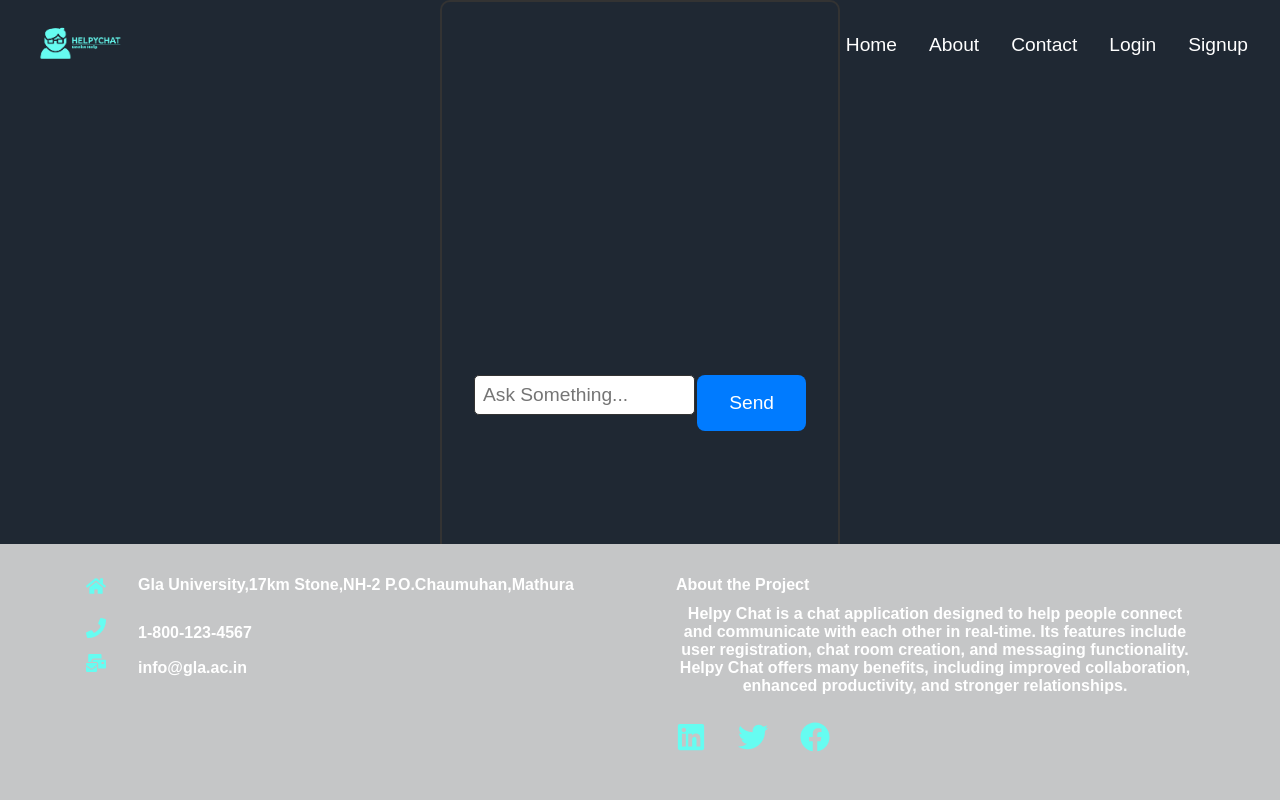
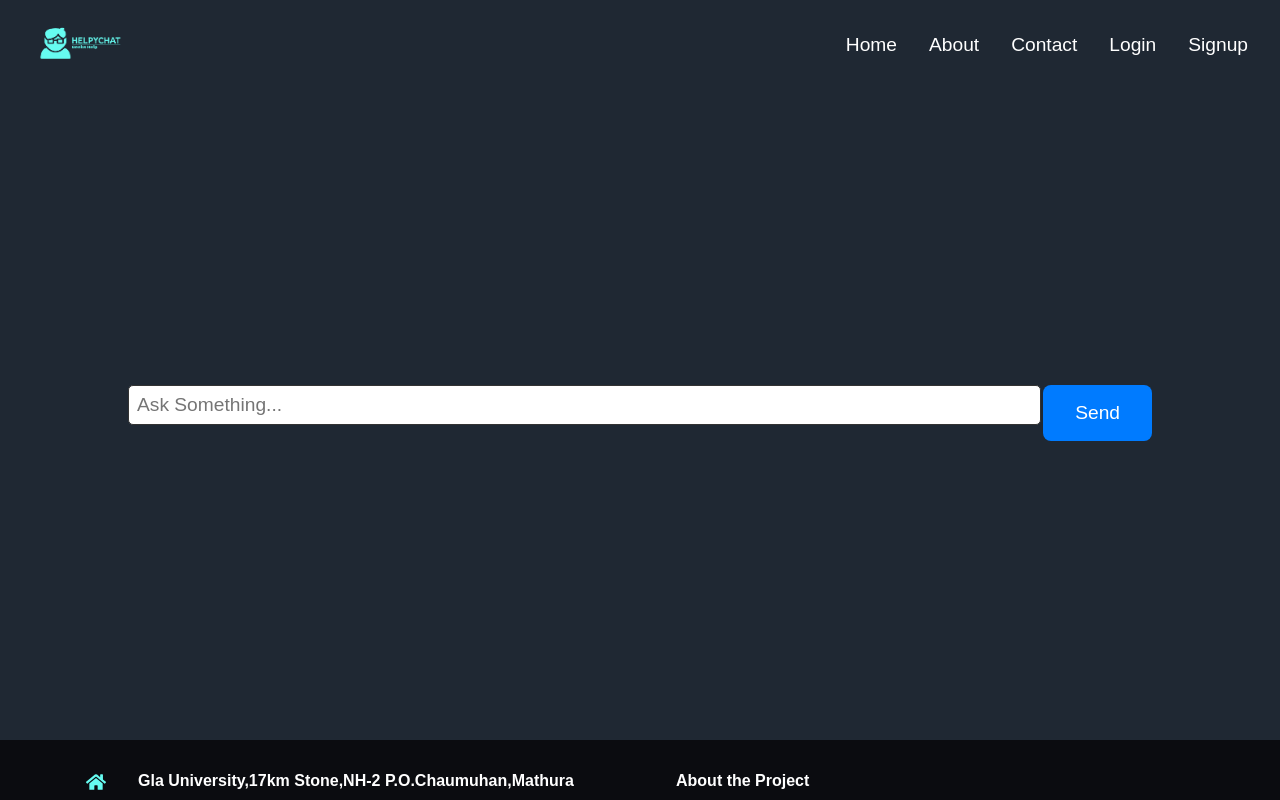
Before and after one commit to luckyverma09/HelpyChatProject, a React (Create React App) app in the folder view/: page / in a window 1280 px wide. Shown: the top 800 px of the page. Built offline with nearby package versions, Linux system fonts and the light colour scheme.

Commit message:
main commit

```diff
--- a/view/src/CSS/ChatBox.css
+++ b/view/src/CSS/ChatBox.css
@@ -11,22 +11,38 @@
 
   .container {
     display: flex;
+    margin: AUTO;
     flex-direction: column;
-    justify-content: space-between;
+    justify-content:center;
     height: 80vh;
-    width: 100%;
+    width: 80%;
   }
 
   .chats {
     padding: 3px;
-    overflow-y: scroll;
+    overflow-y:scroll;
+
     display: flex;
     flex-direction: column;
   }
-  .avtar {
+  .sendavtar {
     height: 40px;
     margin: 5px 10px 0px 0px;
-    border-radius: 50%;
+    border-top-right-radius: 0%;
+    border-bottom-left-radius: 50%;
+    border-bottom-right-radius: 50%;
+    border-top-left-radius: 50%;
+    border: 1px solid rgb(255, 255, 255);
+    padding: 2px;
+    background-color: rgb(228, 221, 181);
+  }
+  .reciveavtar {
+    height: 40px;
+    margin: 5px 10px 0px 0px;
+    border-top-right-radius: 50%;
+    border-bottom-left-radius: 50%;
+    border-bottom-right-radius: 50%;
+    border-top-left-radius: 0%;
     border: 1px solid rgb(255, 255, 255);
     padding: 2px;
     background-color: rgb(228, 221, 181);
@@ -62,3 +78,6 @@
   .message-text {
     margin: 1px;
   }
+  .chatcont{
+    margin-bottom: 10px;
+  }
--- a/view/src/CSS/Footer.css
+++ b/view/src/CSS/Footer.css
@@ -3,8 +3,8 @@
   height: 16rem;
   margin: 0;
   padding: 1rem 0;
-  background: #c5c6c7;
-  position: absolute;
+  background: #0b0c10;
+  position:auto;
   bottom: 0;
 }
 
--- a/view/src/CSS/Header.css
+++ b/view/src/CSS/Header.css
@@ -73,7 +73,7 @@
   justify-content: space-between;
   align-items: center;
   padding: 1rem;
-  position: fixed;
+  position:auto;
   width: 100%;
   height: 90px;
   z-index: 10;
--- a/view/src/CSS/Login.css
+++ b/view/src/CSS/Login.css
@@ -1,4 +1,4 @@
-.container {
+.loginbox{
   display: flex;
   flex-direction: column;
   align-items: center;
--- a/view/src/CSS/Signup.css
+++ b/view/src/CSS/Signup.css
@@ -1,4 +1,4 @@
-.container {
+.signupbox {
   max-width: 400px;
   margin: 0 auto;
   padding: 2rem;
--- a/view/src/Componenets/SubComponents/ChatBox.js
+++ b/view/src/Componenets/SubComponents/ChatBox.js
@@ -49,12 +49,13 @@ function ChatBox() {
           if (qna.from === YOU) {
             return (
               <div class="send chat">
+                <p>{renderContent(qna)}</p>
                 <img
                   src="https://cdn-icons-png.flaticon.com/512/924/924874.png"
                   alt=""
-                  class="avtar"
+                  class="sendavtar"
                 />
-                <p>{renderContent(qna)}</p>
+
               </div>
             );
           }
@@ -63,7 +64,7 @@ function ChatBox() {
               <img
                 src="https://cdn-icons-png.flaticon.com/512/6819/6819755.png"
                 alt=""
-                class="avtar"
+                class="reciveavtar"
               />
               <p>{renderContent(qna)}</p>
             </div>
@@ -75,7 +76,7 @@ function ChatBox() {
             <img
               src="https://cdn-icons-png.flaticon.com/512/6819/6819755.png"
               alt=""
-              class="avtar"
+              class="reciveavtar"
             />
             <p>Typing...</p>
           </div>
@@ -89,7 +90,7 @@ function ChatBox() {
           class="form-control col"
           placeholder="Ask Something..."
         />
-        <button disabled={loading} class="btn btn-outline-light" onClick={handleSend}>
+        <button disabled={loading} className="button" onClick={handleSend}>
           Send
         </button>
       </div>
--- a/view/src/Componenets/SubComponents/Home.js
+++ b/view/src/Componenets/SubComponents/Home.js
@@ -7,7 +7,9 @@ function Home() {
   return (
     <>
         <Header/>
+        <div className='chatcont'>
         <ChatBox />
+        </div>
         <Footer/>
 
     </>
--- a/view/src/Componenets/SubComponents/Login.js
+++ b/view/src/Componenets/SubComponents/Login.js
@@ -31,7 +31,7 @@ function LoginPage() {
   // }
 
   return (
-    <div className="container">
+    <div className="loginbox">
       <h1>Login</h1>
       <form onSubmit={handleSubmit}>
         <label>
--- a/view/src/Componenets/SubComponents/Signup.js
+++ b/view/src/Componenets/SubComponents/Signup.js
@@ -30,7 +30,7 @@ function SignupPage() {
   };
 
   return (
-    <div className="container">
+    <div className="signupbox">
       <h1>Register</h1>
       <form onSubmit={handleSubmit}>
         <label>
```
